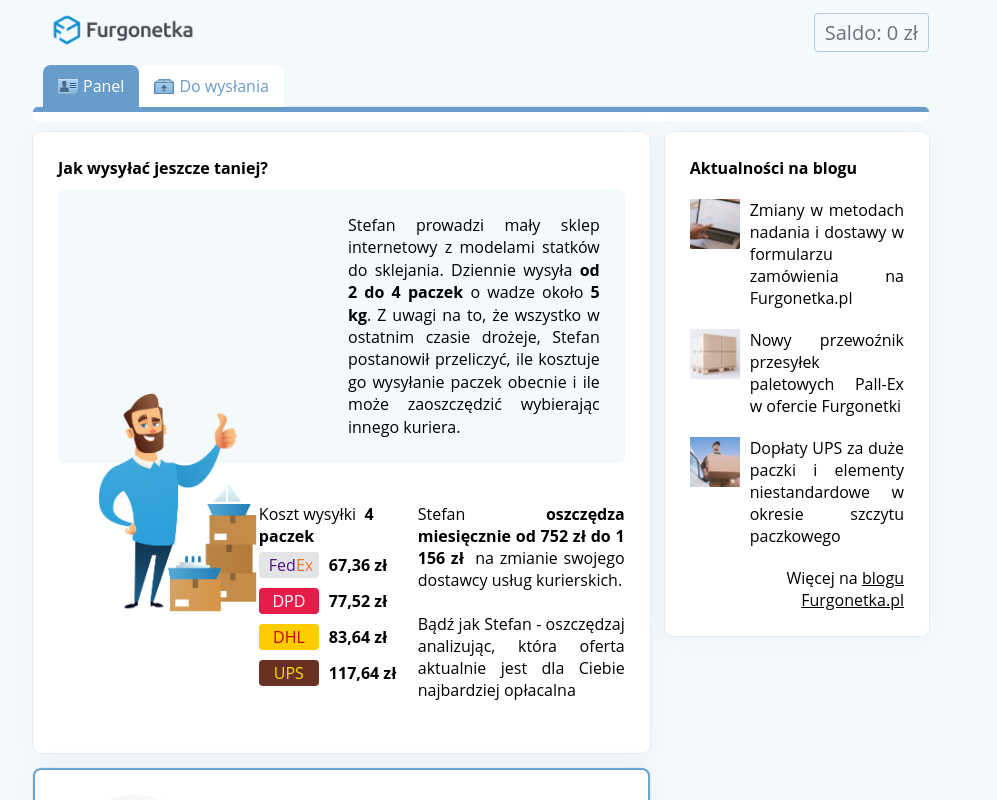
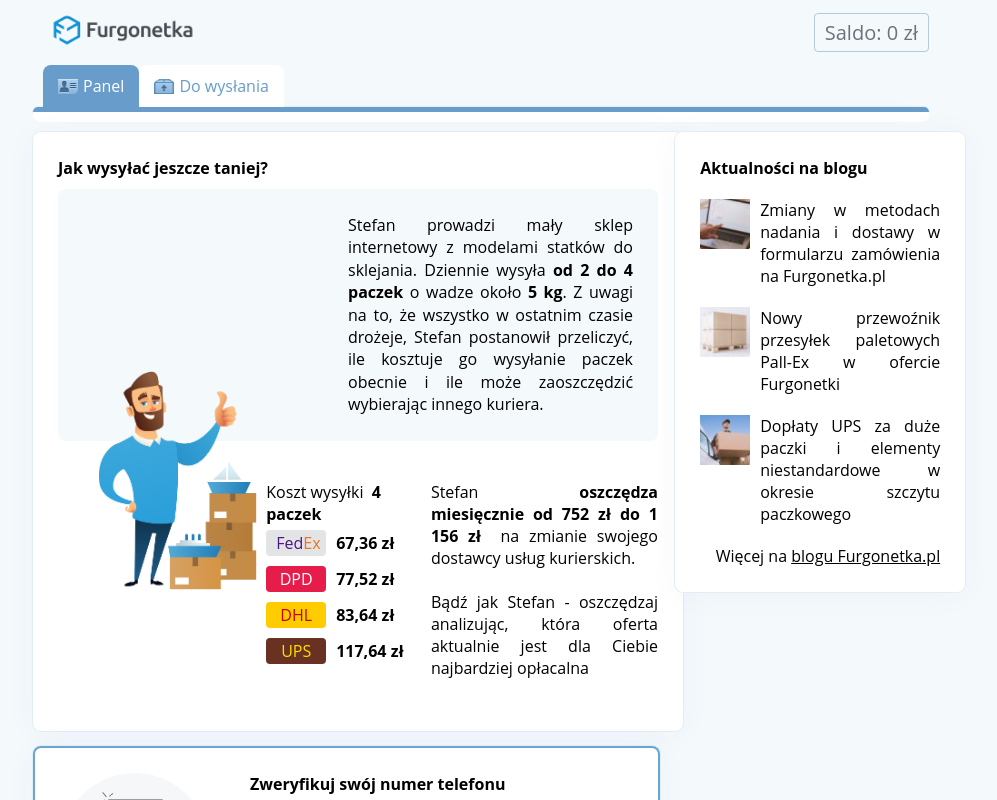
Before and after one commit to fufako/furgonetka-jobinterview, a React (Create React App) app: page /furgonetka in a window 1280 px wide. Shown: the top 800 px of the page, without its empty margins (159-1156 px from the left). Built offline with nearby package versions, Linux system fonts and the light colour scheme; a web font is replaced by a local one.

Commit message:
Set min width on panel sections

```diff
--- a/src/App.css
+++ b/src/App.css
@@ -115,6 +115,7 @@
   border-radius: 8px;
   height: fit-content;
   box-shadow: 0 2px 32px rgba(6, 83, 146, 0.04), 0 0 0 1px #e7eff6;
+  min-width: 600px;
 }
 .promotion__strong {
   font-weight: bold;
@@ -224,6 +225,7 @@
   background-color: #ffffff;
   border-radius: 8px;
   box-shadow: 0 2px 32px rgba(6, 83, 146, 0.04), 0 0 0 1px #e7eff6;
+  min-width: 240px;
 }
 .news__item {
   display: flex;
--- a/src/App.less
+++ b/src/App.less
@@ -117,6 +117,7 @@
   border-radius: 8px;
   height: fit-content;
   box-shadow: 0 2px 32px rgb(6 83 146 / 4%), 0 0 0 1px #e7eff6;
+  min-width: 600px;
 
   &__strong {
     font-weight: bold;
@@ -230,6 +231,7 @@
   background-color: @secondary-background;
   border-radius: 8px;
   box-shadow: 0 2px 32px rgb(6 83 146 / 4%), 0 0 0 1px #e7eff6;
+  min-width: 240px;
 
   &__item {
     display: flex;
```
